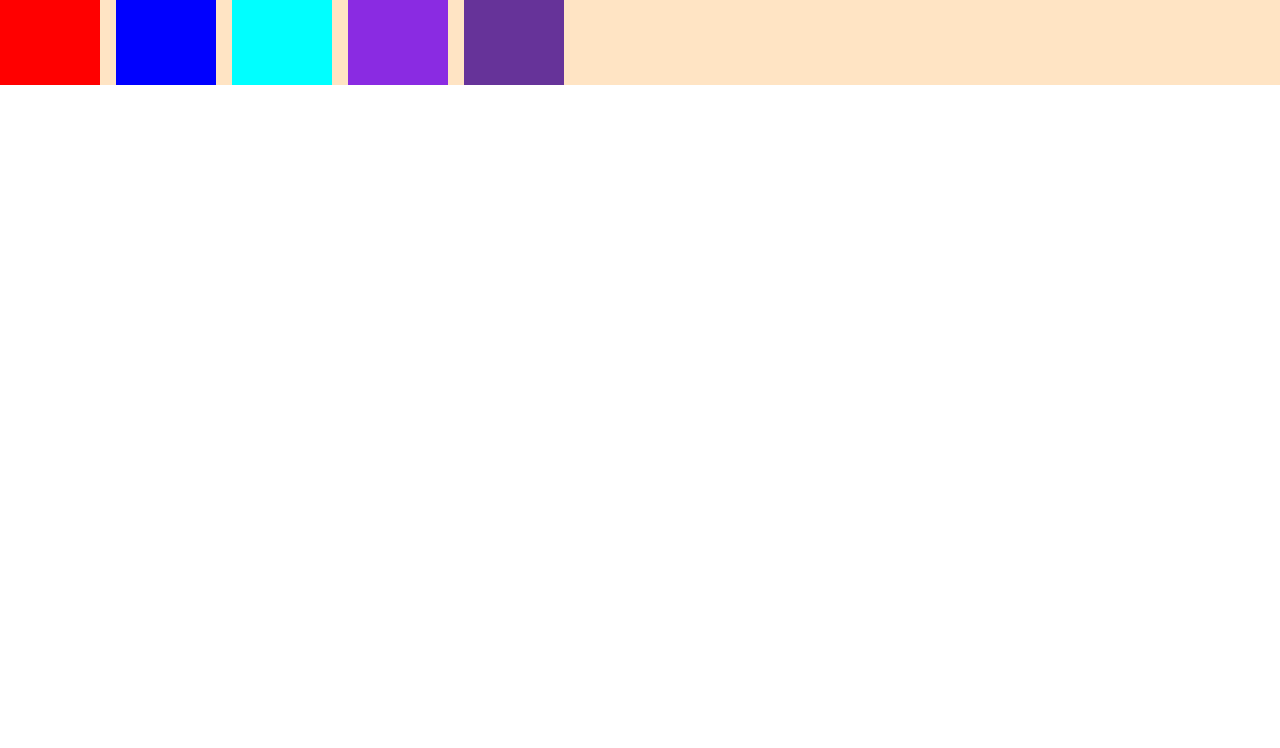
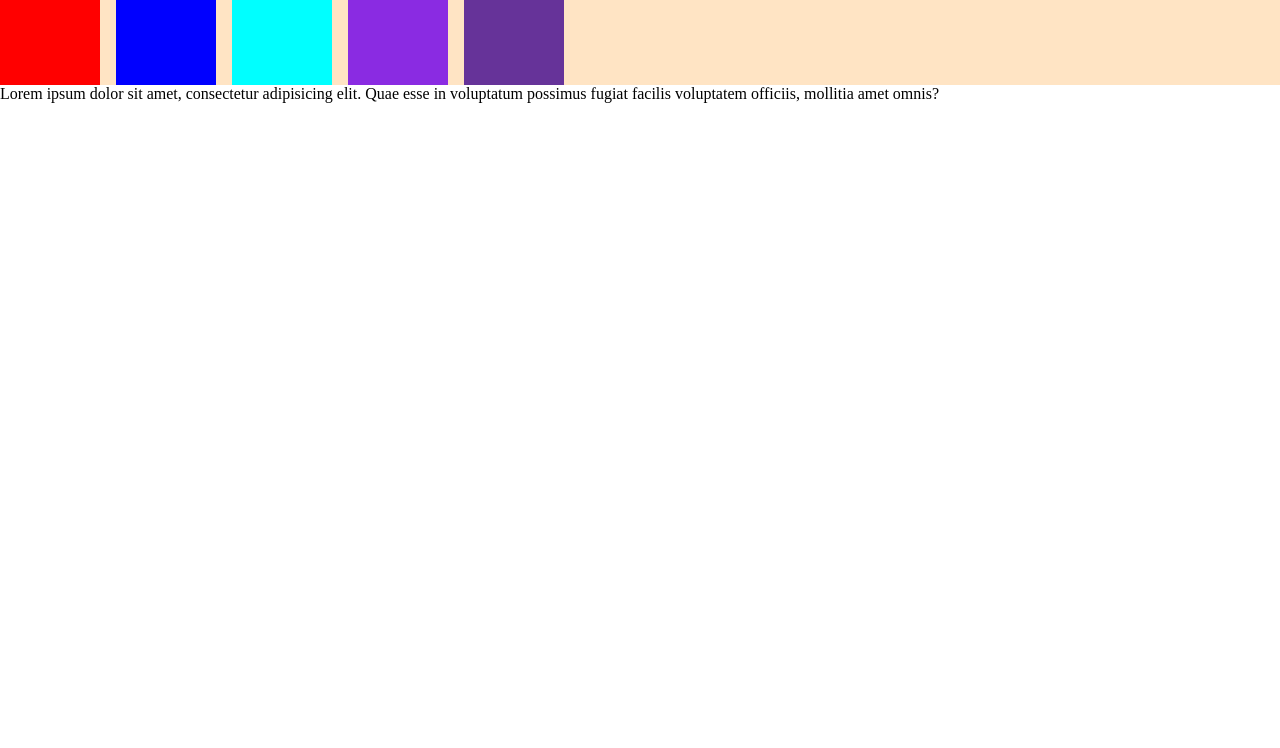
Before and after one commit to MiguelProgrammer1405/Branches-repository, a plain HTML site: page index.html in a window 1280 px wide. Shown: the part 52-800 px from the top of the page. Drawn offline with Linux system fonts and the light colour scheme.

Commit message:
second-branch-3

```diff
--- a/index.html
+++ b/index.html
@@ -16,5 +16,10 @@
       <div class="box box-4"></div>
       <div class="box box-5"></div>
     </div>
+    <p>
+      Lorem ipsum dolor sit amet, consectetur adipisicing elit. Quae esse in
+      voluptatum possimus fugiat facilis voluptatem officiis, mollitia amet
+      omnis?
+    </p>
   </body>
 </html>
```
